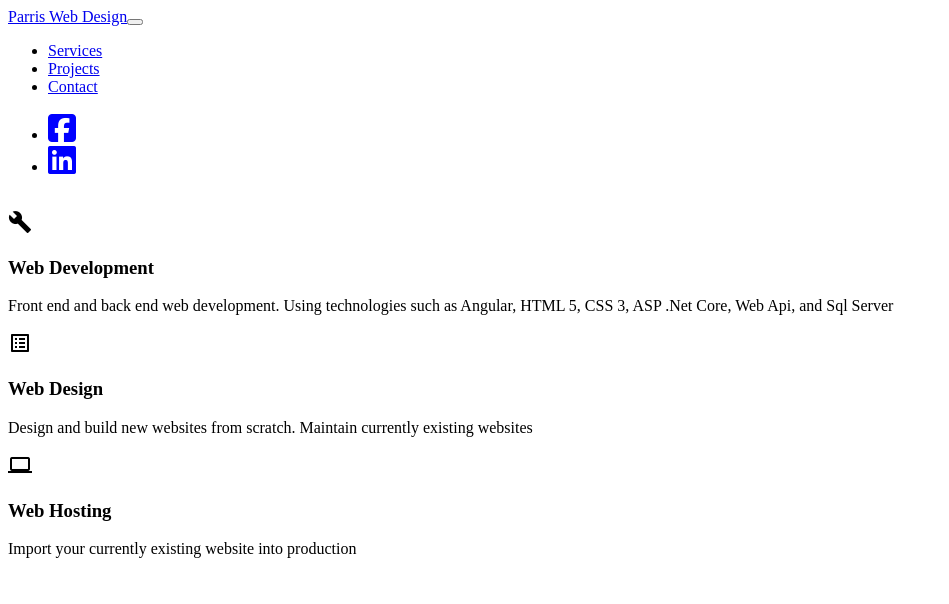
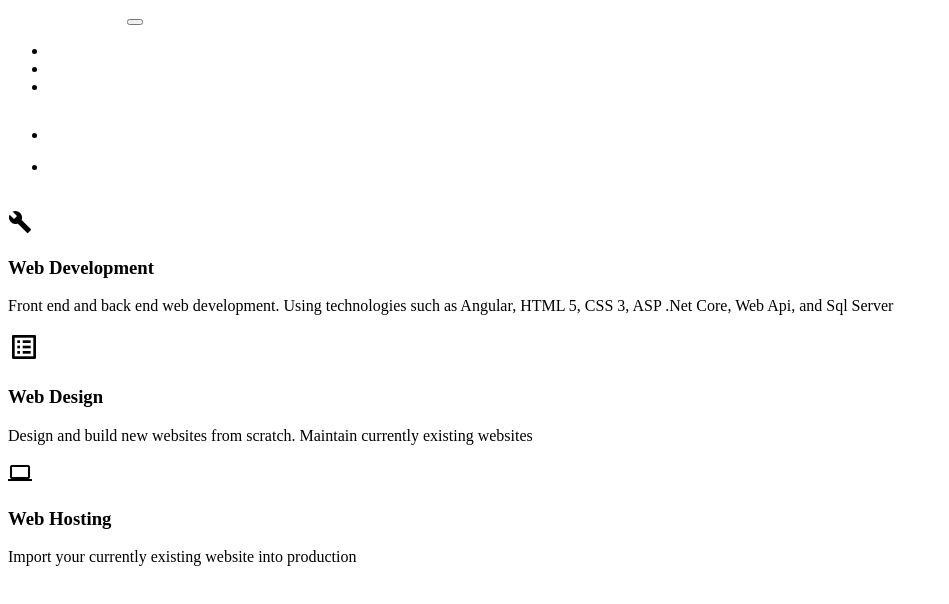
Before and after one commit to jp273934/Portfolio, an Angular app: page /services in a window 1280 px wide. Shown: the top 604 px of the page, without its empty margins (0-949 px from the left). Built offline with nearby package versions, Linux system fonts and the light colour scheme.

Commit message:
more markup changes

```diff
--- a/src/app/Projects/projects.component.html
+++ b/src/app/Projects/projects.component.html
@@ -2,7 +2,7 @@
     <div class="row">
         <div class="col-sm-3">
             <div class="card">
-                <img class="card-img-top" src="./Centex.PNG" alt="Card image cap">
+                <img class="card-img-top" src="/Centex.PNG" alt="Card image cap">
                 <div class="card-body">
                         <h5 class="card-title">Centex Material Handling</h5>
                         <h5>ASP .NET + AngularJS</h5>
--- a/src/app/Services/services.component.html
+++ b/src/app/Services/services.component.html
@@ -6,7 +6,7 @@
         <p>Front end and back end web development. Using technologies such as Angular, HTML 5, CSS 3, ASP .Net Core, Web Api, and Sql Server</p>
     </div>
     <div class="col-sm-3 text-center">
-            <i class="material-icons">
+            <i class="material-icons" style="font-size: 2em;">
                     list_alt
                     </i>
         <h3 class="text-center">Web Design</h3>
--- a/src/app/app.component.html
+++ b/src/app/app.component.html
@@ -1,5 +1,6 @@
-<nav class="navbar navbar-expand-lg navbar-light bg-light">
-  <a class="navbar-brand" routerLink="">Parris Web Design</a>
+
+<nav class="navbar navbar-expand-lg navbar-light bg-info">
+  <a class="navbar-brand" routerLink="" style="color: #fff;">Parris Web Design</a>
   <button class="navbar-toggler" type="button" data-toggle="collapse" data-target="#navbarSupportedContent"
     aria-controls="navbarSupportedContent" aria-expanded="false" aria-label="Toggle navigation">
     <span class="navbar-toggler-icon"></span>
@@ -8,21 +9,21 @@
   <div class="collapse navbar-collapse" id="navbarSupportedContent">
     <ul class="navbar-nav">
       <li class="nav-item">
-        <a class="nav-link" routerLink="/services">Services</a>
+        <a class="nav-link" routerLink="/services" style="color: #fff;">Services</a>
       </li>
       <li class="nav-item">
-        <a class="nav-link" routerLink="/projects">Projects</a>
+        <a class="nav-link" routerLink="/projects" style="color: #fff;">Projects</a>
       </li>
       <li class="nav-item">
-        <a class="nav-link" routerLink="/contact">Contact</a>
+        <a class="nav-link" routerLink="/contact" style="color: #fff;">Contact</a>
       </li>
     </ul>
     <ul class="navbar-nav ml-auto">
         <li class="nav-item">
-            <a href="https://www.facebook.com/pg/Parris-Web-Design-2144586345805684/about/?ref=page_internal" class="nav-link" target="_blank"><i style="color: blue;" class="fab fa-facebook-square fa-2x" data-container="body" data-toggle="popover" data-trigger="hover" data-placement="top" data-content="My facebook page"></i></a>
+            <a href="https://www.facebook.com/pg/Parris-Web-Design-2144586345805684/about/?ref=page_internal" class="nav-link" target="_blank"><i style="color: #fff;" class="fab fa-facebook-square fa-2x" data-container="body" data-toggle="popover" data-trigger="hover" data-placement="top" data-content="My facebook page"></i></a>
           </li>
           <li class="nav-item">
-            <a href="http://www.linkedin.com/in/jeremy-parris-aa17b959" class="nav-link" target="_blank"><i style="color: blue;" class="fab fa-linkedin fa-2x" data-toggle="popover" data-trigger="hover" data-placement="top" data-content="My linked in page"></i></a>
+            <a href="http://www.linkedin.com/in/jeremy-parris-aa17b959" class="nav-link" target="_blank"><i style="color: blue;" class="fab fa-linkedin fa-2x" data-toggle="popover" data-trigger="hover" data-placement="top" data-content="My linked in page" style="color: #fff;"></i></a>
           </li>
     </ul>
   </div>
```
Also changed, not shown: wwwroot/main.js (+3 -3 lines), wwwroot/Centex.PNG (added), 1 other file (tests, documents, lock files or other folders).
